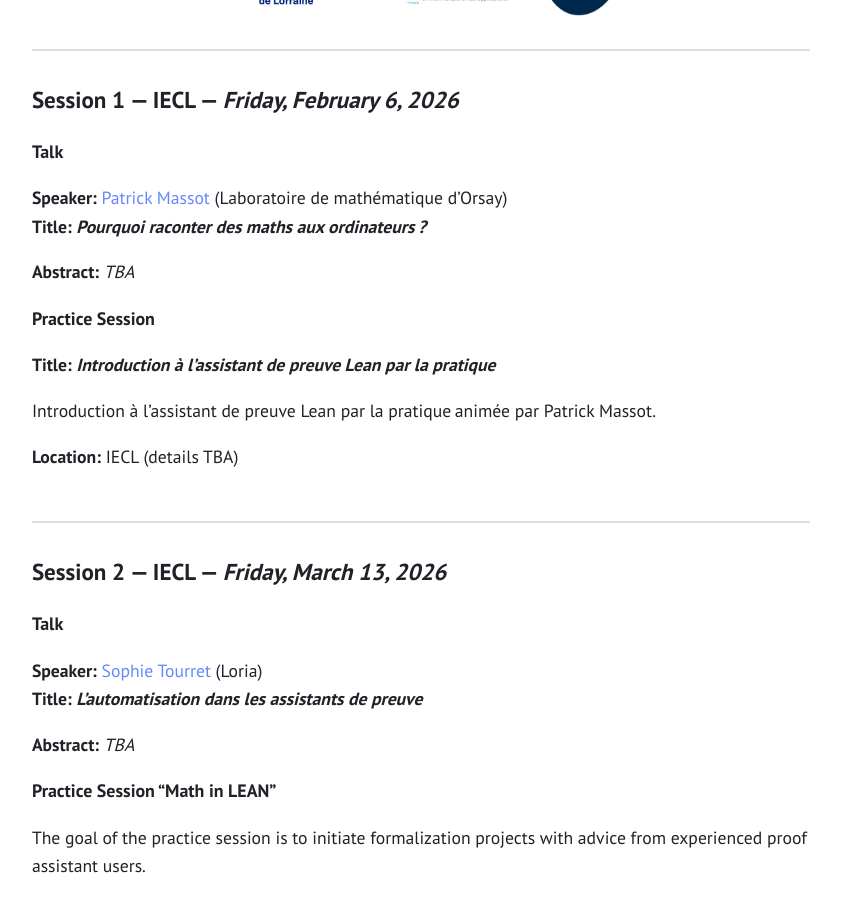
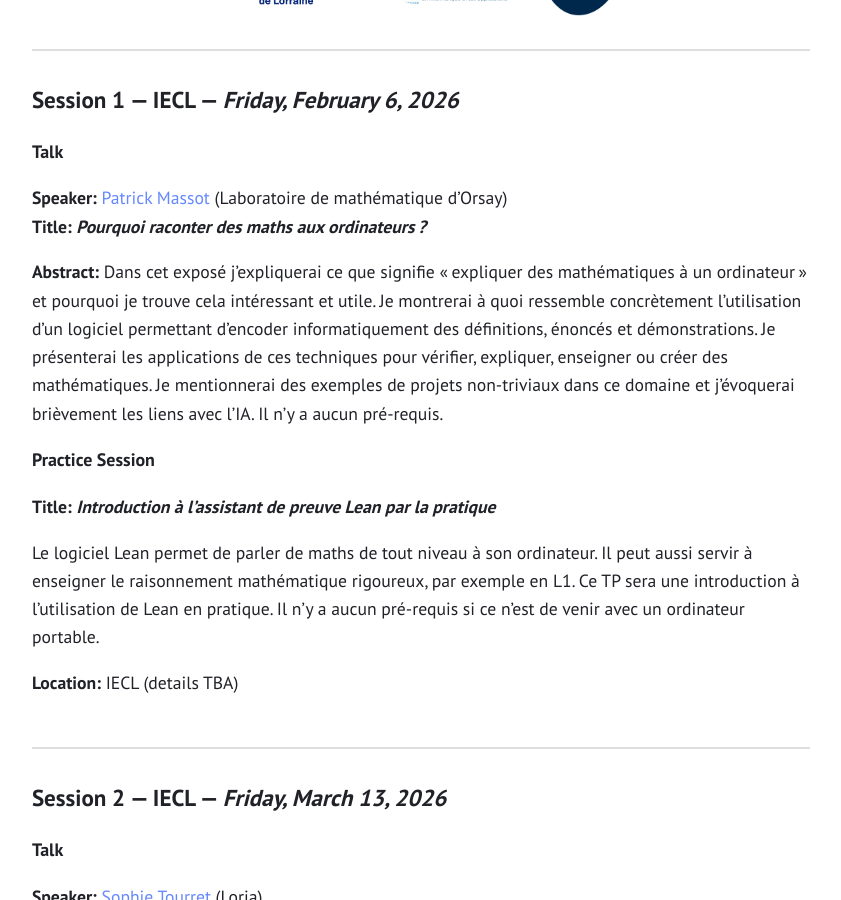
Before and after one commit to reflexions-ul/reflexions-ul.github.io, a Jekyll site: the page built from index.md, in a window 1280 px wide and 900 px high, scrolled down 1232 px. Shown: the whole window, without its empty margins (219-1060 px from the left). Built offline with Jekyll 4.4.1, drawn with Linux system fonts in a browser that asks for light colours.

Commit message:
Add: update program

```diff
--- a/index.md
+++ b/index.md
@@ -44,14 +44,14 @@ We shall meet **six Friday afternoons during the first semester of 2026**. Below
 **Speaker:** [Patrick Massot](https://www.imo.universite-paris-saclay.fr/~patrick.massot/) (Laboratoire de mathématique d’Orsay)
 **Title: _Pourquoi raconter des maths aux ordinateurs ?_**
 
-**Abstract:** _TBA_
+**Abstract:** Dans cet exposé j’expliquerai ce que signifie « expliquer des mathématiques à un ordinateur » et pourquoi je trouve cela intéressant et utile. Je montrerai à quoi ressemble concrètement l’utilisation d’un logiciel permettant d’encoder informatiquement des définitions, énoncés et démonstrations. Je présenterai les applications de ces techniques pour vérifier, expliquer, enseigner ou créer des mathématiques. Je mentionnerai des exemples de projets non-triviaux dans ce domaine et j’évoquerai brièvement les liens avec l’IA. Il n’y a aucun pré-requis.
 
 
 ### Practice Session
 
 **Title: _Introduction à l’assistant de preuve Lean par la pratique_**
 
-Introduction à l’assistant de preuve Lean par la pratique animée par Patrick Massot.
+Le logiciel Lean permet de parler de maths de tout niveau à son ordinateur. Il peut aussi servir à enseigner le raisonnement mathématique rigoureux, par exemple en L1. Ce TP sera une introduction à l’utilisation de Lean en pratique. Il n’y a aucun pré-requis si ce n’est de venir avec un ordinateur portable.
 
 **Location:** IECL (details TBA)
 
```
